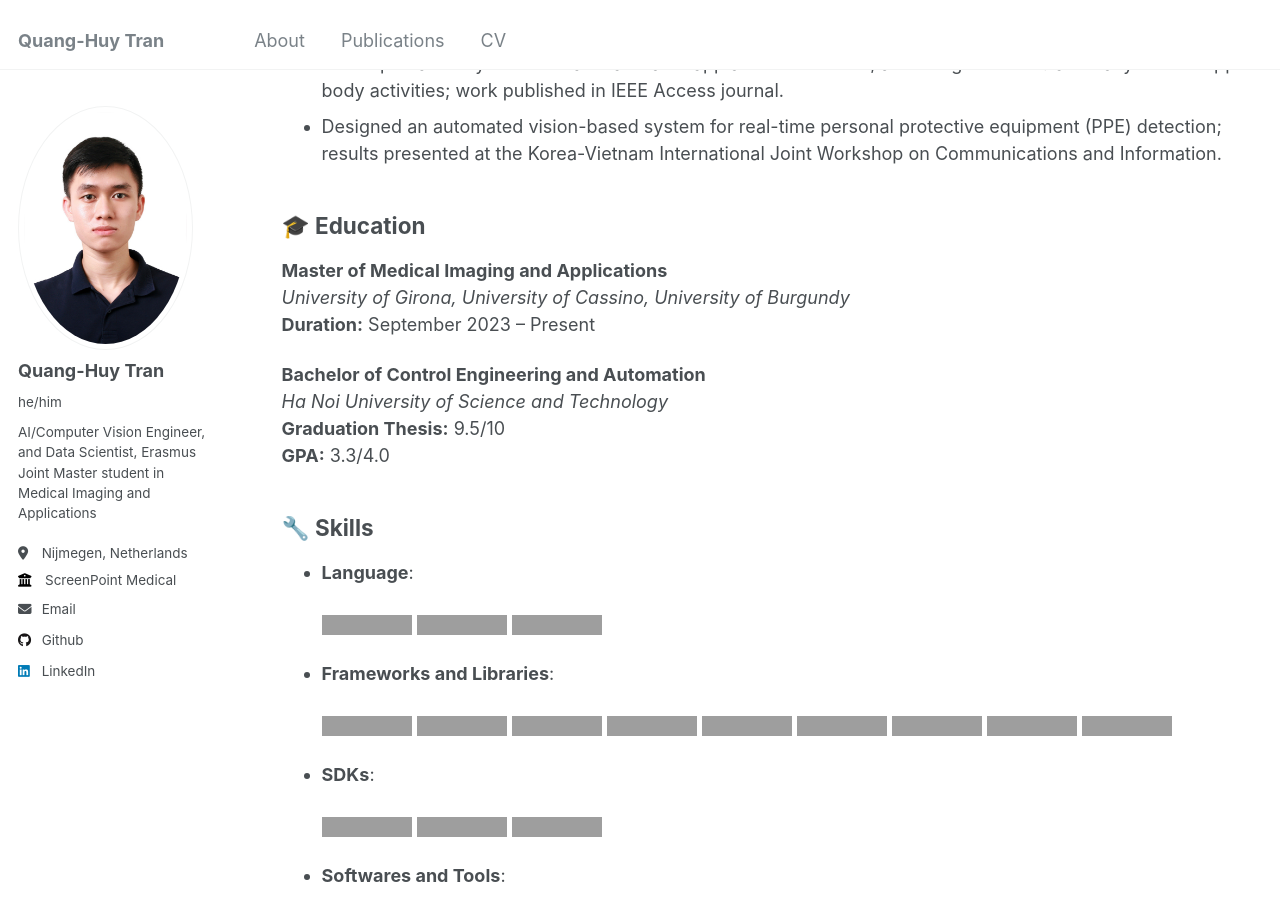
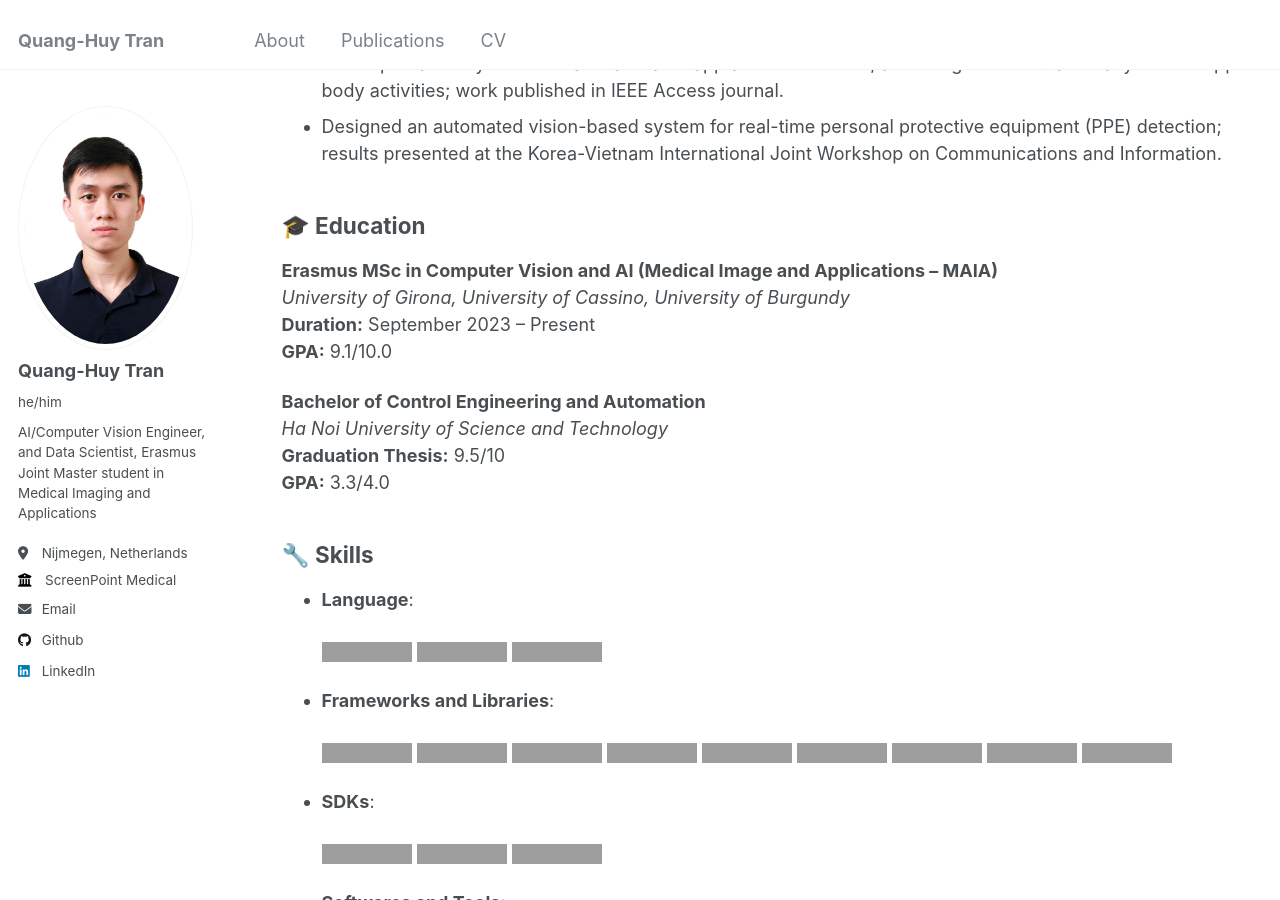
Before and after one commit to huytrnq/huytrnq.github.io, a Jekyll site: the page built from _pages/cv.md, in a window 1280 px wide and 900 px high, scrolled down 1308 px, cut to the strip 0-900 px from the top of the window. Built offline with Jekyll 4.4.1, drawn with Linux system fonts in a browser that asks for light colours; grey boxes are pictures that could not be loaded.

Commit message:
update education section to reflect current degree and GPA

```diff
--- a/_pages/cv.md
+++ b/_pages/cv.md
@@ -45,9 +45,11 @@ Please take a look at my [CV](https://drive.google.com/file/d/1ax9XMtiHUF9ya2zlH
 
 ## 🎓 Education
 
-**Master of Medical Imaging and Applications**
+**Erasmus MSc in Computer Vision and AI (Medical Image and Applications – MAIA)**
 _University of Girona, University of Cassino, University of Burgundy_
 **Duration:** September 2023 – Present
+**GPA:** 9.1/10.0
+
 
 **Bachelor of Control Engineering and Automation**
 _Ha Noi University of Science and Technology_
```
Also changed, not shown: _pages/about.md (+1 -1 lines).
